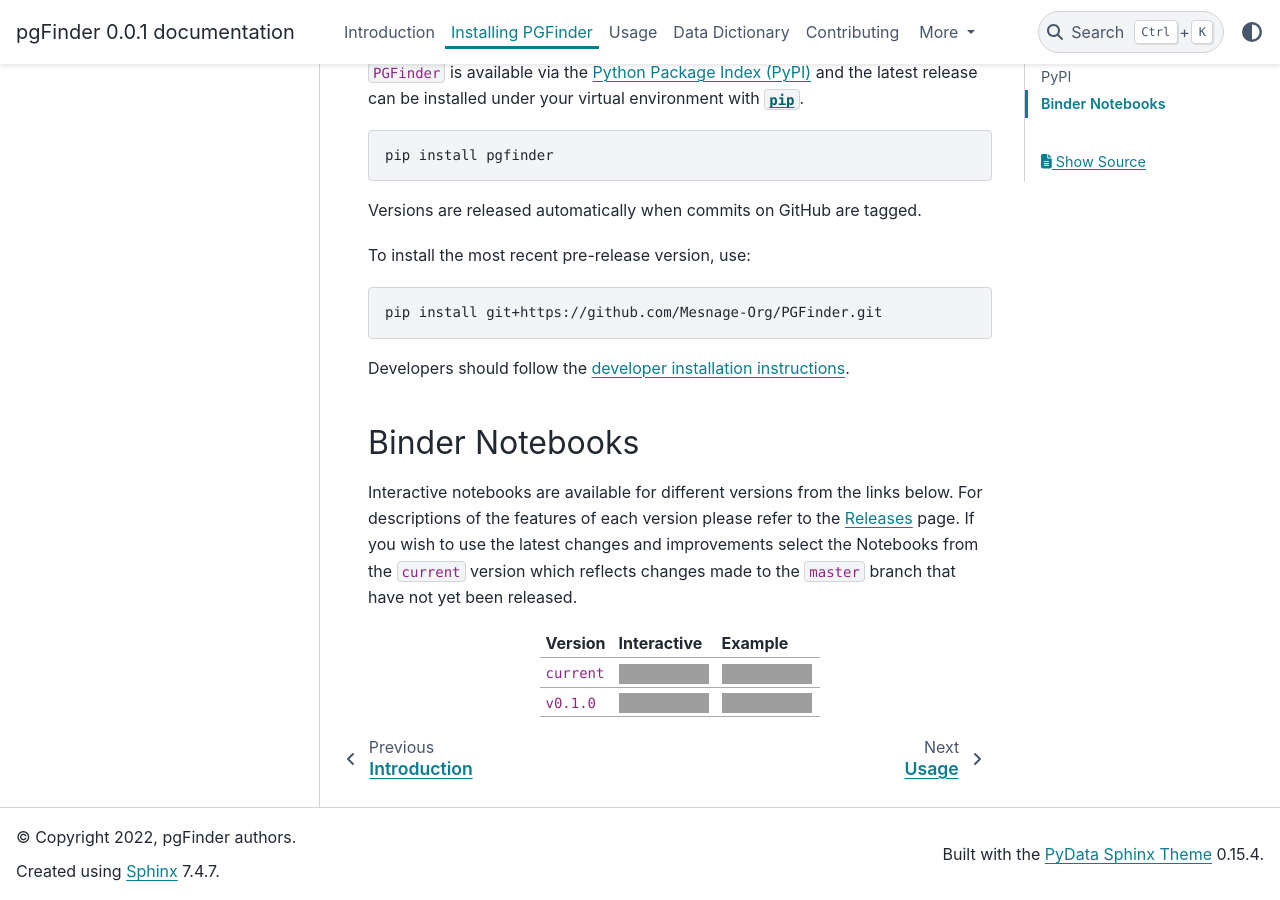
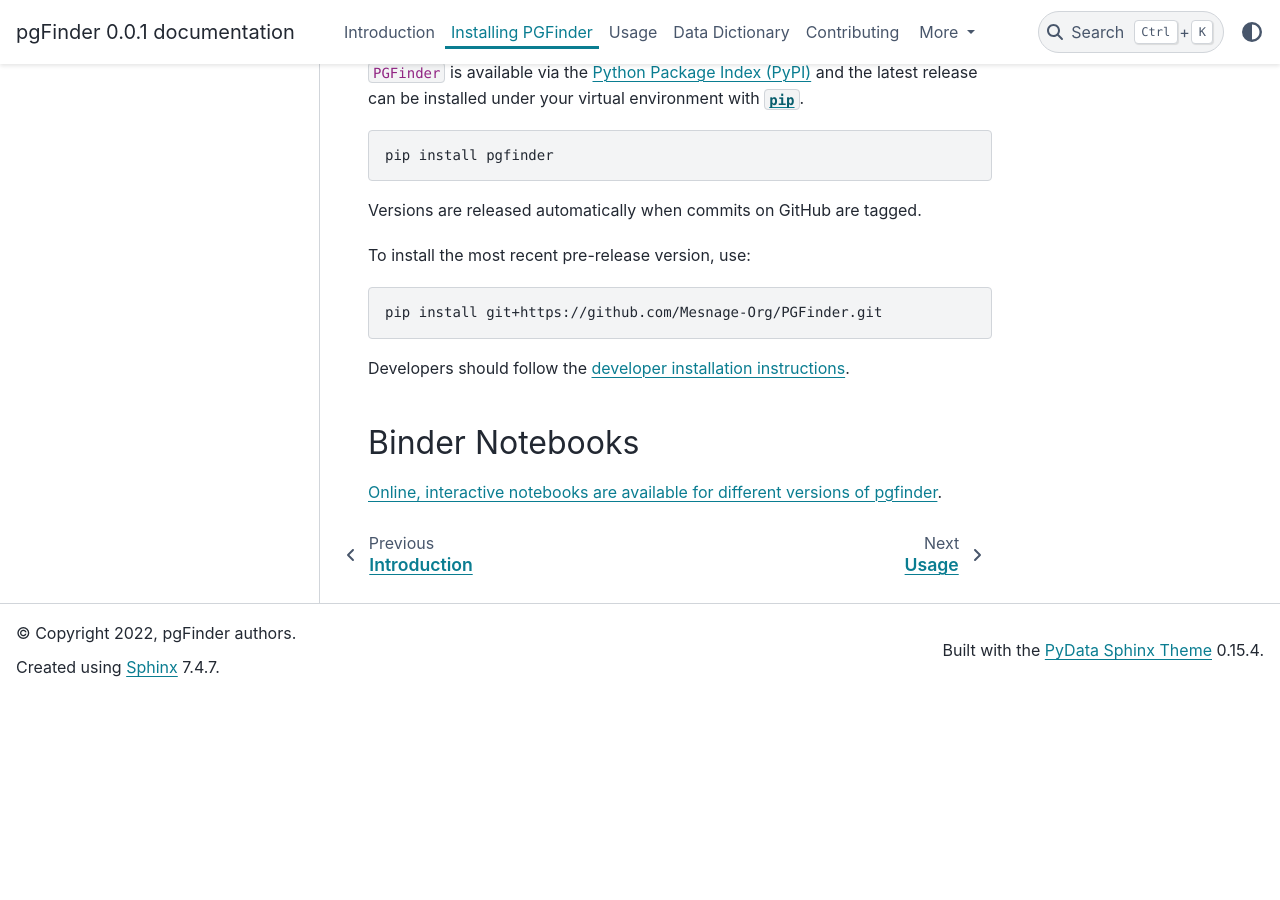
Before and after one commit to Mesnage-Org/pgfinder, a Sphinx documentation site: the page built from docs/installation.md, in a window 1280 px wide and 900 px high, scrolled down 538 px. Built offline with Sphinx 7.4.7 and the PyData theme 0.15.4, drawn with Linux system fonts in a browser that asks for light colours; pages that are not in the unit, such as notebooks, are missing from menus; after the commit the page ends 1235 px from its top, so only the background shows below that; grey boxes are pictures that could not be loaded.

Commit message:
notebook install to usage

```diff
--- a/docs/installation.md
+++ b/docs/installation.md
@@ -35,12 +35,4 @@
 
 ## Binder Notebooks
 
-Interactive notebooks are available for different versions from the links below. For descriptions of the features of each version
-please refer to the [Releases](https://github.com/Mesnage-Org/pgfinder/releases) page. If you wish to use the latest changes
-and improvements select the Notebooks from the `current` version which reflects changes made to the `master` branch that
-have not yet been released.
-
-| Version  | Interactive | Example |
-|----------|-------------|---------|
-| `current` | [![Binder](https://mybinder.org/badge_logo.svg)](https://mybinder.org/v2/gh/Mesnage-Org/PGFinder/master?urlpath=tree/pgfinder_interactive.ipynb) | [![Binder](https://mybinder.org/badge_logo.svg)](https://mybinder.org/v2/gh/Mesnage-Org/PGFinder/master?urlpath=tree/pgfinder.ipynb) |
-| `v0.1.0` | [![Binder](https://mybinder.org/badge_logo.svg)](https://mybinder.org/v2/gh/Mesnage-Org/PGFinder/v0.1.0?urlpath=tree/pgfinder_interactive.ipynb) | [![Binder](https://mybinder.org/badge_logo.svg)](https://mybinder.org/v2/gh/Mesnage-Org/PGFinder/v0.1.0?urlpath=tree/pgfinder.ipynb) |
+[Online, interactive notebooks are available for different versions of pgfinder](usage.md).
```
